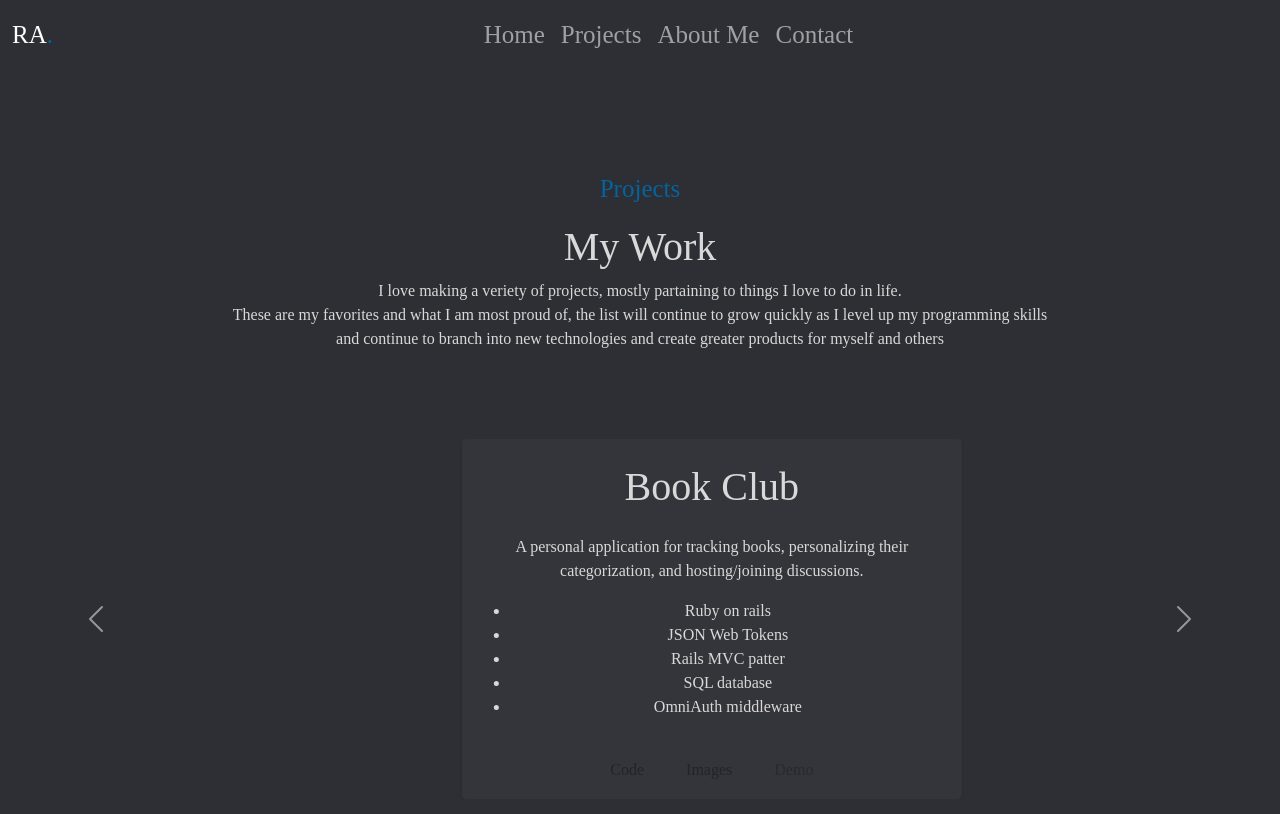
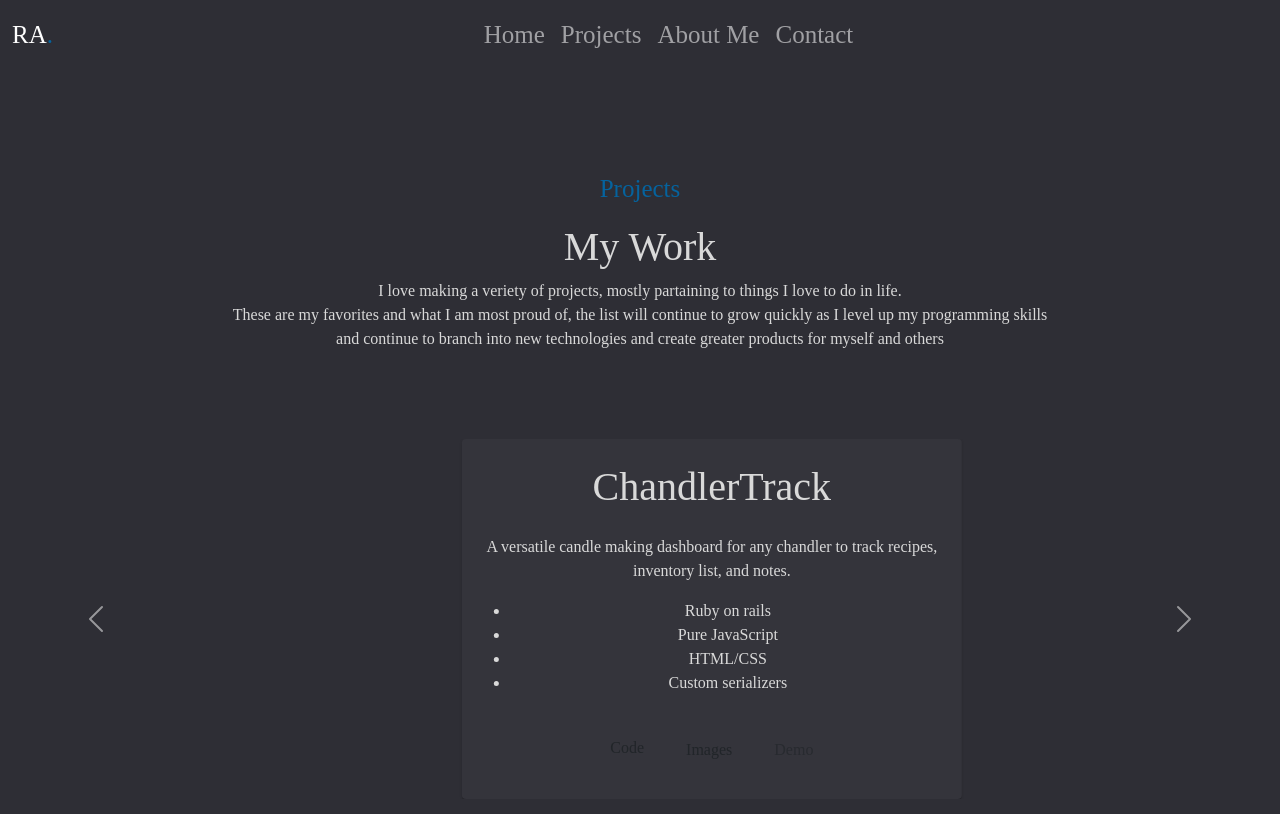
Before and after one commit to Mari-8/portfolio-website, a React (Create React App) app: page /projects in a window 1280 px wide. Shown: the top 814 px of the page. Built offline with nearby package versions, Linux system fonts and the light colour scheme.

Commit message:
Added image arrays, added selectGallery func, chanded hard coded cards for components

```diff
--- a/src/components/Projects.js
+++ b/src/components/Projects.js
@@ -1,12 +1,15 @@
-import React from 'react'
+import React, {useState} from 'react'
 import ImageGallery from 'react-image-gallery';
 import Card from '@material-ui/core/Card';
 import CardContent from '@material-ui/core/CardContent';
 import CardActionArea from '@material-ui/core/CardActionArea';
 import ProjectButtons from './ProjectButtons'
 import { makeStyles } from '@material-ui/core/styles';
-import Button from '@material-ui/core/ButtonGroup'
-
+import Button from '@material-ui/core/Button'
+import BookClubCard from './ProjectCards/BookClubCard'
+import ChandlerTrackCard from './ProjectCards/ChandlerTrackCard'
+import LifeRouteCard from './ProjectCards/LifeRouteCard'
+import { TextareaAutosize } from '@material-ui/core';
 
 const useStyles = makeStyles({
     card: {
@@ -19,32 +22,97 @@ const useStyles = makeStyles({
     },
     services: {
       color: '#05639e',
-      paddingTop: '150px',
+      paddingTop: '0px',
       fontSize: '25px'
+    },
+    button: {
+        color: 'white',
+        marginBottom: '10px'
     }
   });
 
 
 export default function Projects() {
 
+
     const styles = useStyles()
 
-    const images = [
+    const [imageGal, toggleGal] = useState(false)
+    const [galImages, setImages] = useState([])
+
+    const bookclubImages = [
         {
-          original: 'https://res.cloudinary.com/kinsleybphoto/image/upload/v1628092243/Screen_Shot_2021-08-04_at_9.41.39_AM_zyrfsz.png',
-          thumbnail: 'https://res.cloudinary.com/kinsleybphoto/image/upload/c_thumb,w_200,g_face/v1628092243/Screen_Shot_2021-08-04_at_9.41.39_AM_zyrfsz.png',
+            original: "https://res.cloudinary.com/kinsleybphoto/image/upload/v1628092243/Screen_Shot_2021-08-04_at_9.41.39_AM_zyrfsz.png",
+            thumbnail: 'https://res.cloudinary.com/kinsleybphoto/image/upload/c_thumb,w_200,g_face/v1628092243/Screen_Shot_2021-08-04_at_9.41.39_AM_zyrfsz.png',
+          },
+          {
+            original: "https://res.cloudinary.com/kinsleybphoto/image/upload/v1628092882/Screen_Shot_2021-08-04_at_9.10.01_AM_hl2zox.png",
+            thumbnail: 'https://res.cloudinary.com/kinsleybphoto/image/upload/c_thumb,w_200,g_face/v1628092882/Screen_Shot_2021-08-04_at_9.10.01_AM_hl2zox.png',
+          },
+          {
+            original: 'https://res.cloudinary.com/kinsleybphoto/image/upload/v1628092887/Screen_Shot_2021-08-04_at_9.42.03_AM_bwvm3c.png',
+            thumbnail: 'https://res.cloudinary.com/kinsleybphoto/image/upload/c_thumb,w_200,g_face/v1628092887/Screen_Shot_2021-08-04_at_9.42.03_AM_bwvm3c.png',
+          }
+    ]
+
+    const chandlertrackImages = [
+        {
+            original: "https://res.cloudinary.com/kinsleybphoto/image/upload/v1628703726/Screen_Shot_2021-08-11_at_12.32.03_PM_nmflio.png",
+            thumbnail: "https://res.cloudinary.com/kinsleybphoto/image/upload/c_thumb,w_200,g_face/v1628703726/Screen_Shot_2021-08-11_at_12.32.03_PM_nmflio.png"
+        }
+    ]
+
+    const liferouteImages = [
+        {
+            original: "https://res.cloudinary.com/kinsleybphoto/image/upload/v1628804376/Screen_Shot_2021-08-12_at_4.31.47_PM_kfcqzt.png",
+            thumbnail: "https://res.cloudinary.com/kinsleybphoto/image/upload/c_thumb,w_200,g_face/v1628804376/Screen_Shot_2021-08-12_at_4.31.47_PM_kfcqzt.png"
         },
         {
-          original: 'https://res.cloudinary.com/kinsleybphoto/image/upload/v1628092882/Screen_Shot_2021-08-04_at_9.10.01_AM_hl2zox.png',
-          thumbnail: 'https://res.cloudinary.com/kinsleybphoto/image/upload/c_thumb,w_200,g_face/v1628092882/Screen_Shot_2021-08-04_at_9.10.01_AM_hl2zox.png',
+            original: "https://res.cloudinary.com/kinsleybphoto/image/upload/v1628804376/Screen_Shot_2021-08-12_at_4.38.08_PM_xiiz6o.png",
+            thumbnail: "https://res.cloudinary.com/kinsleybphoto/image/upload/c_thumb,w_200,g_face/v1628804376/Screen_Shot_2021-08-12_at_4.38.08_PM_xiiz6o.png"
         },
         {
-          original: 'https://res.cloudinary.com/kinsleybphoto/image/upload/v1628092887/Screen_Shot_2021-08-04_at_9.42.03_AM_bwvm3c.png',
-          thumbnail: 'https://res.cloudinary.com/kinsleybphoto/image/upload/c_thumb,w_200,g_face/v1628092887/Screen_Shot_2021-08-04_at_9.42.03_AM_bwvm3c.png',
+            original: "https://res.cloudinary.com/kinsleybphoto/image/upload/v1628804376/Screen_Shot_2021-08-12_at_4.38.26_PM_foak9a.png",
+            thumbnail: "https://res.cloudinary.com/kinsleybphoto/image/upload/c_thumb,w_200,g_face/v1628804376/Screen_Shot_2021-08-12_at_4.38.26_PM_foak9a.png"
         },
-      ];
+        {
+            original: "https://res.cloudinary.com/kinsleybphoto/image/upload/v1628804376/Screen_Shot_2021-08-12_at_4.38.34_PM_q0lrz0.png",
+            thumbnail: "https://res.cloudinary.com/kinsleybphoto/image/upload/c_thumb,w_200,g_face/v1628804376/Screen_Shot_2021-08-12_at_4.38.34_PM_q0lrz0.png"
+        },
+        {
+            original: "https://res.cloudinary.com/kinsleybphoto/image/upload/v1628804376/Screen_Shot_2021-08-12_at_4.38.54_PM_giwtju.png",
+            thumbnail: "https://res.cloudinary.com/kinsleybphoto/image/upload/c_thumb,w_200,g_face/v1628804376/Screen_Shot_2021-08-12_at_4.38.54_PM_giwtju.png"
+        }
+    ]
 
-    return (
+    const selectGallery = (name) => {
+        if (name === 'book-club') {
+            setImages(bookclubImages)
+            toggleGal(true)
+        } else if (name === 'chandler-track') {
+            setImages(chandlertrackImages)
+            toggleGal(true)
+        } else if (name === 'life-route') {
+            setImages(liferouteImages)
+            toggleGal(true)
+        }
+    }
+
+    const removeGal = () => {
+        toggleGal(false)
+    }
+
+    if (imageGal) {
+        return (
+            <div className="gallery-cont">
+                <div className="images-gallery">
+                    <Button className={styles.button} size="medium" onClick={removeGal}>EXIT</Button>
+                    <ImageGallery items={galImages}/>
+                </div>
+            </div>
+        )
+    } else {
+      return (
         <div id="carouselExampleIndicators" className="carousel slide" data-bs-ride="carousel">
             <div className="carousel-indicators">
                 <button type="button" data-bs-target="#carouselExampleIndicators" data-bs-slide-to="0" className="active" aria-current="true" aria-label="Slide 1"></button>
@@ -52,78 +120,18 @@ export default function Projects() {
                 <button type="button" data-bs-target="#carouselExampleIndicators" data-bs-slide-to="2" aria-label="Slide 3"></button>
             </div>
 
+
             <div className="carousel-inner text-center">
                 <div className="carousel-item active">
-                <Card className={styles.card}>
-                        <br />
-                        <h1>Book Club</h1>
-                        <CardContent>
-                        <p>
-                            A personal application for tracking books, personalizing their categorization, and hosting/joining discussions.
-                        </p>
-                        <ul className="no-bullet ">
-                            <li>Ruby on rails</li>
-                            <li>JSON Web Tokens</li>
-                            <li>Rails MVC patter</li>
-                            <li>SQL database</li>
-                            <li>OmniAuth middleware</li>
-                        </ul>
-                        </CardContent>
-                        <div>
-                            <button type="button" className="btn project-buttons">Code</button>
-                            <button type="button" className="btn project-buttons mx-3">Images</button>
-                            <button type="button" className="btn project-buttons disabled">Demo</button>
-                        </div>
-                        <br />
-                </Card>
+                    <BookClubCard selectGal={selectGallery} />
                 </div>
+
                 <div class="carousel-item">
-                    <Card className={styles.card}>
-                            <br />
-                            <h1>Book Club</h1>
-                            <CardContent>
-                            <p>
-                                A personal application for tracking books, personalizing their categorization, and hosting/joining discussions.
-                            </p>
-                            <ul className="no-bullet ">
-                                <li>Ruby on rails</li>
-                                <li>JSON Web Tokens</li>
-                                <li>Rails MVC patter</li>
-                                <li>SQL database</li>
-                                <li>OmniAuth middleware</li>
-                            </ul>
-                            </CardContent>
-                            <div>
-                                <button type="button" className="btn project-buttons">Code</button>
-                                <button type="button" className="btn project-buttons mx-3">Images</button>
-                                <button type="button" className="btn project-buttons disabled">Demo</button>
-                            </div>
-                            <br />
-                    </Card>
+                    <ChandlerTrackCard selectGal={selectGallery} />
                 </div>
+
                 <div class="carousel-item">
-                    <Card className={styles.card}>
-                            <br />
-                            <h1>Book Club</h1>
-                            <CardContent>
-                            <p>
-                                A personal application for tracking books, personalizing their categorization, and hosting/joining discussions.
-                            </p>
-                            <ul className="no-bullet ">
-                                <li>Ruby on rails</li>
-                                <li>JSON Web Tokens</li>
-                                <li>Rails MVC patter</li>
-                                <li>SQL database</li>
-                                <li>OmniAuth middleware</li>
-                            </ul>
-                            </CardContent>
-                            <div>
-                                <button type="button" className="btn project-buttons">Code</button>
-                                <button type="button" className="btn project-buttons mx-3">Images</button>
-                                <button type="button" className="btn project-buttons disabled">Demo</button>
-                            </div>
-                            <br />
-                    </Card>
+                    <LifeRouteCard selectGal={selectGallery} />
                 </div>
             </div>
 
@@ -136,5 +144,6 @@ export default function Projects() {
                 <span className="visually-hidden">Next</span>
             </button>
         </div>
-    )
+      )
+    }
 }
```
